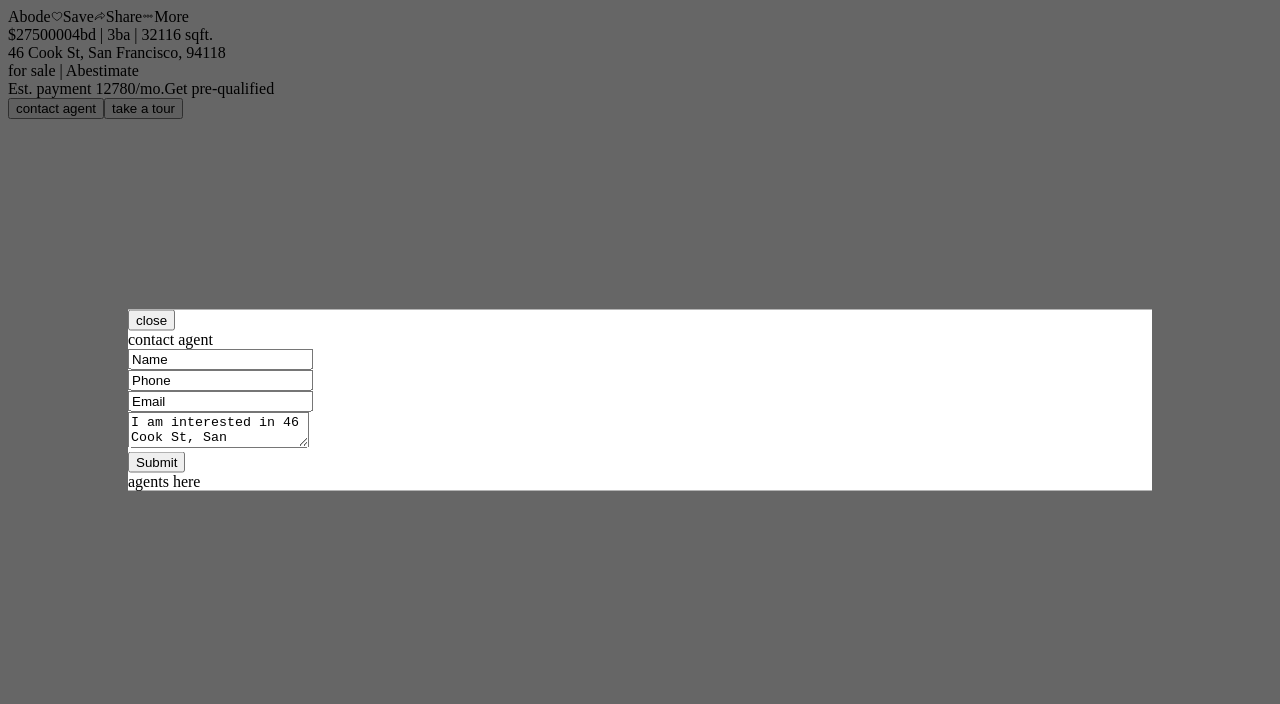
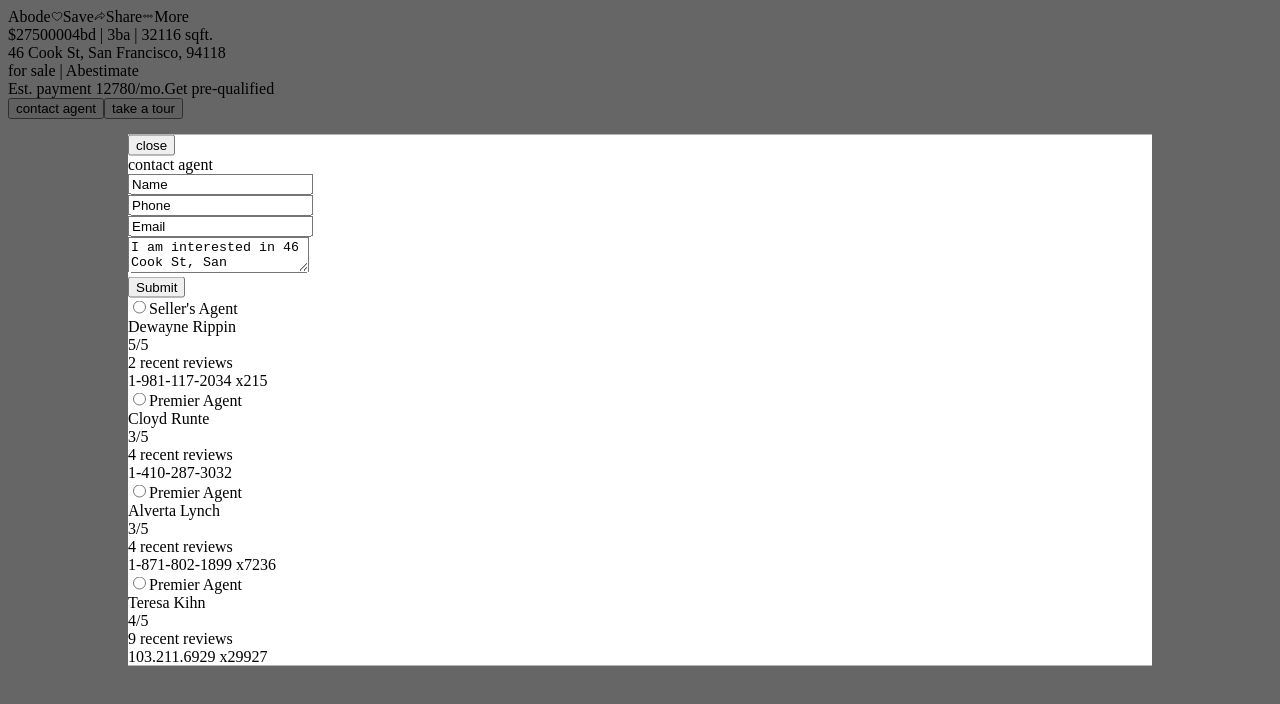
Before and after one commit to Bungal-ow/Contacts, a React app: page / in a window 1280 px wide. Both pictures are taken after a click on the button "contact agent". Shown: the top 704 px of the page. Built offline with nearby package versions, Linux system fonts and the light colour scheme; the HTML template or start-up script is replaced by a standard one.

Commit message:
Add radio options for agents + seed now includes agent email

```diff
--- /dev/null
+++ b/client/src/components/Agent.jsx
@@ -0,0 +1,32 @@
+/* eslint-disable react/self-closing-comp */
+/* eslint-disable react/prop-types */
+import React, { Component } from 'react';
+
+class Agent extends Component {
+  constructor(props) {
+    super(props);
+    this.state = {
+
+    };
+  }
+
+  render() {
+    const { agent } = this.props;
+
+    return (
+      <span>
+        {agent.title}
+        <br></br>
+        {agent.name}
+        <br></br>
+        {`${agent.rating}/5`}
+        <br></br>
+        {`${agent.numSales} recent reviews`}
+        <br></br>
+        {agent.phoneNum}
+      </span>
+    );
+  }
+}
+
+export default Agent;
--- a/client/src/components/Contact.jsx
+++ b/client/src/components/Contact.jsx
@@ -1,7 +1,9 @@
+/* eslint-disable jsx-a11y/label-has-associated-control */
 /* eslint-disable react/prop-types */
 /* eslint-disable no-alert */
 import React, { Component } from 'react';
 import ContactForm from './ContactForm';
+import Agent from './Agent';
 
 class Contact extends Component {
   constructor(props) {
@@ -18,8 +20,8 @@ class Contact extends Component {
   }
 
   componentDidMount() {
-    const { address } = this.props;
-    this.setState({ message: `I am interested in ${address}.` });
+    const { property } = this.props;
+    this.setState({ message: `I am interested in ${property.address}.` });
   }
 
   handleSubmit(event) {
@@ -39,6 +41,7 @@ class Contact extends Component {
   }
 
   render() {
+    const { property } = this.props;
     const { message } = this.state;
 
     return (
@@ -55,7 +58,12 @@ class Contact extends Component {
             />
           </div>
           <div className="agents">
-            agents here
+            {property.contact.map((agent) => (
+              <div>
+                <span><input type="radio" id={agent.id} /></span>
+                <span><Agent agent={agent} /></span>
+              </div>
+            ))}
           </div>
         </div>
       </div>
--- a/client/src/components/Modal.jsx
+++ b/client/src/components/Modal.jsx
@@ -5,7 +5,7 @@ import Share from './Share';
 import Contact from './Contact';
 import TourBooking from './TourBooking';
 
-const Modal = ({ handleClose, type, address }) => {
+const Modal = ({ handleClose, type, property }) => {
   let body;
 
   if (type === 'signin') {
@@ -13,7 +13,7 @@ const Modal = ({ handleClose, type, address }) => {
   } else if (type === 'share') {
     body = <Share />;
   } else if (type === 'contact') {
-    body = <Contact address={address} />;
+    body = <Contact property={property} />;
   } else if (type === 'tour') {
     body = <TourBooking />;
   }
--- a/client/src/components/Summary.jsx
+++ b/client/src/components/Summary.jsx
@@ -47,7 +47,7 @@ class Summary extends Component {
     let modal;
 
     if (show) {
-      modal = <Modal type={type} handleClose={this.hideModal} address={summary.address} />;
+      modal = <Modal type={type} handleClose={this.hideModal} property={summary} />;
     }
 
     return (
--- a/client/src/index.jsx
+++ b/client/src/index.jsx
@@ -11,6 +11,40 @@ const summary = {
   format: 'for sale',
   hasAbestimate: true,
   estPayment: 12780,
+  contact: [
+    {
+      _id: '5e6bdede3285240a2bdbb7cb',
+      name: 'Dewayne Rippin',
+      title: "Seller's Agent",
+      rating: 5,
+      numSales: 2,
+      phoneNum: '1-981-117-2034 x215',
+    },
+    {
+      _id: '5e6bdede3285240a2bdbb7cc',
+      name: 'Cloyd Runte',
+      title: 'Premier Agent',
+      rating: 3,
+      numSales: 4,
+      phoneNum: '1-410-287-3032',
+    },
+    {
+      _id: '5e6bdede3285240a2bdbb7cd',
+      name: 'Alverta Lynch',
+      title: 'Premier Agent',
+      rating: 3,
+      numSales: 4,
+      phoneNum: '1-871-802-1899 x7236',
+    },
+    {
+      _id: '5e6bdede3285240a2bdbb7ce',
+      name: 'Teresa Kihn',
+      title: 'Premier Agent',
+      rating: 4,
+      numSales: 9,
+      phoneNum: '103.211.6929 x29927',
+    },
+  ],
 };
 
 ReactDOM.render(
--- a/database/index.js
+++ b/database/index.js
@@ -19,6 +19,7 @@ const agentSchema = mongoose.Schema({
   rating: Number,
   numSales: Number,
   phoneNum: String,
+  email: String,
 });
 
 const Property = mongoose.model('Property', propertySchema);
```
Also changed, not shown: database/seed.js (+4 -3 lines), 1 other file (tests, documents, lock files or other folders).
